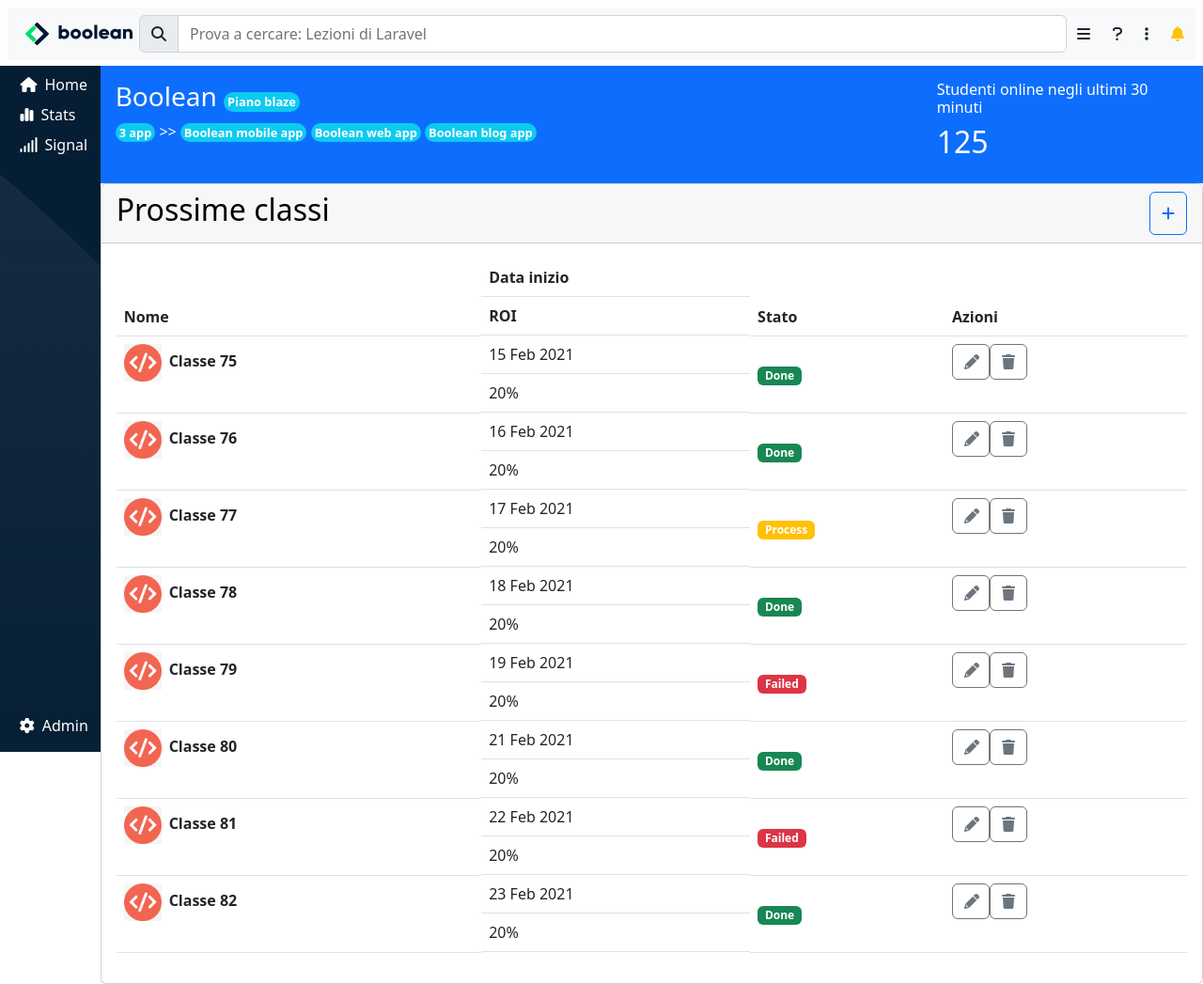
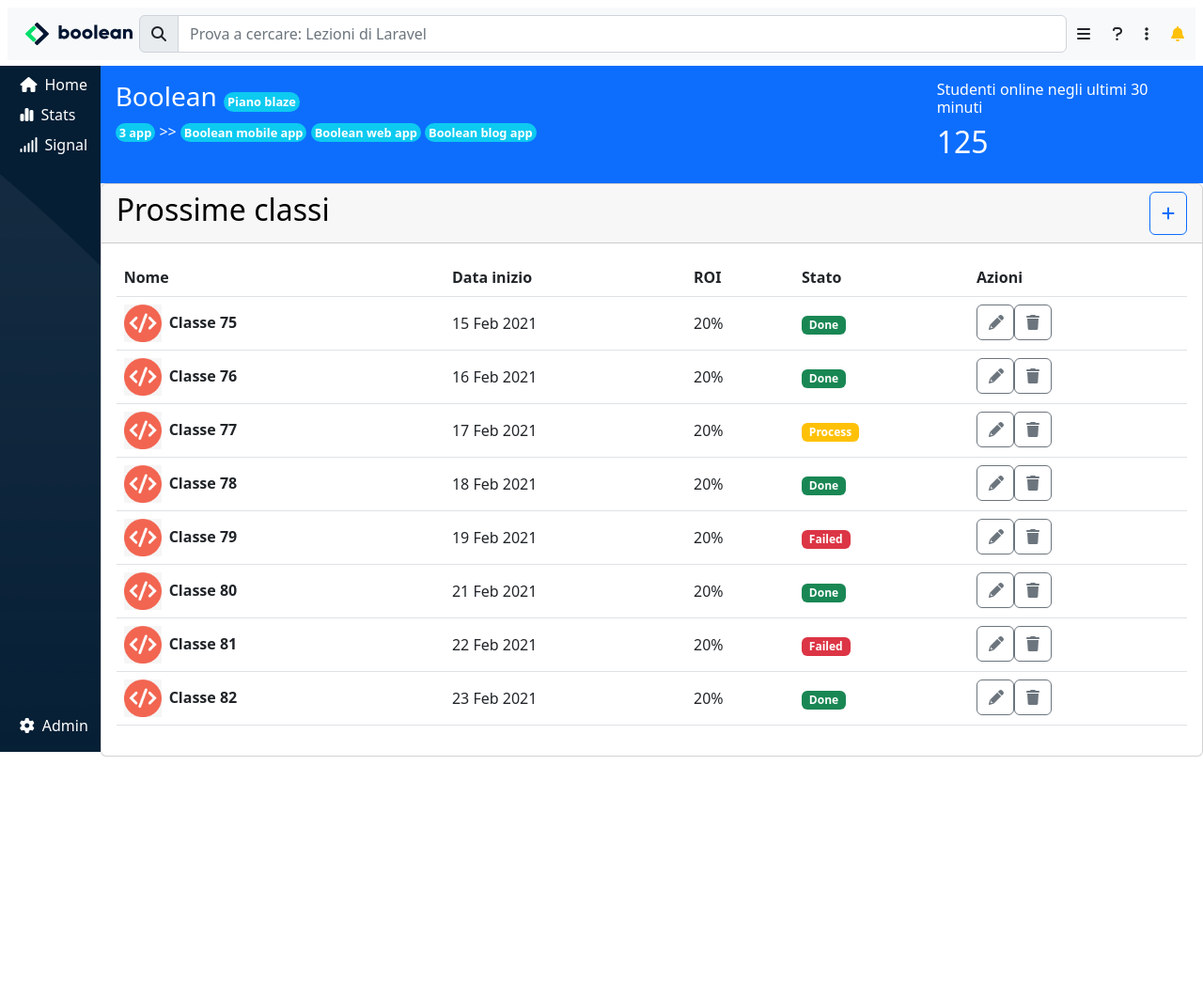
Before and after one commit to EliaMagris/html-css-bootstrap-dashboard, a plain HTML site: page index.html in a window 1280 px wide. Shown: the whole page at 94% size. After the commit the page ends 805 px from the top, so only its background shows below. Drawn offline with nearby package versions, Linux system fonts and the light colour scheme.

Commit message:
tabella completata

```diff
--- a/index.html
+++ b/index.html
@@ -152,8 +152,8 @@
                             <thead>
                               <tr>
                                 <th scope="col" colspan="2">Nome</th>
-                                <th scope="col" class="d-none d-lg-block">Data inizio</th>
-                                <th scope="col" class="d-none d-lg-block">ROI</th>
+                                <th scope="col" class="d-none d-lg-table-cell">Data inizio</th>
+                                <th scope="col" class="d-none d-lg-table-cell">ROI</th>
                                 <th scope="col">Stato</th>
                                 <th scope="col">Azioni</th>
                               </tr>
@@ -161,57 +161,57 @@
                             <tbody>
                               <tr>
                                 <th scope="row" colspan="2"><img class="logo-mobile" src="assets/img/class-avatar.jpg" alt=""><span class="px-2">Classe 75</span></th>
-                                <td class="align-middle d-none d-lg-block d-none d-lg-block">15 Feb 2021</td>
-                                <td class="align-middle d-none d-lg-block">20%</td>
+                                <td class="align-middle d-none d-lg-table-cell">15 Feb 2021</td>
+                                <td class="align-middle d-none d-lg-table-cell">20%</td>
                                 <td class="align-middle"><span class="badge text-bg-success">Done</span></td>
                                 <td><button type="button" class="btn btn-outline-secondary width-button-table"><i class="fa-solid fa-pencil"></i></button><button type="button" class="btn btn-outline-secondary"><i class="fa-solid fa-trash"></i></button></td>
                               </tr>
                               <tr>
                                 <th scope="row" colspan="2"><img class="logo-mobile" src="assets/img/class-avatar.jpg" alt=""><span class="px-2">Classe 76</span></th>
-                                <td class="align-middle d-none d-lg-block">16 Feb 2021</td>
-                                <td class="align-middle d-none d-lg-block">20%</td>
+                                <td class="align-middle d-none d-lg-table-cell">16 Feb 2021</td>
+                                <td class="align-middle d-none d-lg-table-cell">20%</td>
                                 <td class="align-middle"><span class="badge text-bg-success">Done</span></td>
                                 <td><button type="button" class="btn btn-outline-secondary width-button-table"><i class="fa-solid fa-pencil"></i></button><button type="button" class="btn btn-outline-secondary"><i class="fa-solid fa-trash"></i></button></td>
                               </tr>
                               <tr>
                                 <th scope="row" colspan="2"><img class="logo-mobile" src="assets/img/class-avatar.jpg" alt=""><span class="px-2">Classe 77</span></th>
-                                <td class="align-middle d-none d-lg-block">17 Feb 2021</td>
-                                <td class="align-middle d-none d-lg-block">20%</td>
+                                <td class="align-middle d-none d-lg-table-cell">17 Feb 2021</td>
+                                <td class="align-middle d-none d-lg-table-cell">20%</td>
                                 <td class="align-middle"><span class="badge text-bg-warning text-white">Process</span></td>
                                 <td><button type="button" class="btn btn-outline-secondary width-button-table"><i class="fa-solid fa-pencil"></i></button><button type="button" class="btn btn-outline-secondary"><i class="fa-solid fa-trash"></i></button></td>
                               </tr>
                               <tr>
                                 <th scope="row" colspan="2"><img class="logo-mobile" src="assets/img/class-avatar.jpg" alt=""><span class="px-2">Classe 78</span></th>
-                                <td class="align-middle d-none d-lg-block">18 Feb 2021</td>
-                                <td class="align-middle d-none d-lg-block">20%</td>
+                                <td class="align-middle d-none d-lg-table-cell">18 Feb 2021</td>
+                                <td class="align-middle d-none d-lg-table-cell">20%</td>
                                 <td class="align-middle"><span class="badge text-bg-success">Done</span></td>
                                 <td><button type="button" class="btn btn-outline-secondary width-button-table"><i class="fa-solid fa-pencil"></i></button><button type="button" class="btn btn-outline-secondary"><i class="fa-solid fa-trash"></i></button></td>
                               </tr>
                               <tr>
                                 <th scope="row" colspan="2"><img class="logo-mobile" src="assets/img/class-avatar.jpg" alt=""><span class="px-2">Classe 79</span></th>
-                                <td class="align-middle d-none d-lg-block">19 Feb 2021</td>
-                                <td class="align-middle d-none d-lg-block">20%</td>
+                                <td class="align-middle d-none d-lg-table-cell">19 Feb 2021</td>
+                                <td class="align-middle d-none d-lg-table-cell">20%</td>
                                 <td class="align-middle"><span class="badge text-bg-danger">Failed</span></td>
                                 <td><button type="button" class="btn btn-outline-secondary width-button-table"><i class="fa-solid fa-pencil"></i></button><button type="button" class="btn btn-outline-secondary"><i class="fa-solid fa-trash"></i></button></td>
                               </tr>
                               <tr>
                                 <th scope="row" colspan="2"><img class="logo-mobile" src="assets/img/class-avatar.jpg" alt=""><span class="px-2">Classe 80</span></th>
-                                <td class="align-middle d-none d-lg-block">21 Feb 2021</td>
-                                <td class="align-middle d-none d-lg-block">20%</td>
+                                <td class="align-middle d-none d-lg-table-cell">21 Feb 2021</td>
+                                <td class="align-middle d-none d-lg-table-cell">20%</td>
                                 <td class="align-middle"><span class="badge text-bg-success">Done</span></td>
                                 <td><button type="button" class="btn btn-outline-secondary width-button-table"><i class="fa-solid fa-pencil"></i></button><button type="button" class="btn btn-outline-secondary"><i class="fa-solid fa-trash"></i></button></td>
                               </tr>
                               <tr>
                                 <th scope="row" colspan="2"><img class="logo-mobile" src="assets/img/class-avatar.jpg" alt=""><span class="px-2">Classe 81</span></th>
-                                <td class="align-middle d-none d-lg-block">22 Feb 2021</td>
-                                <td class="align-middle d-none d-lg-block">20%</td>
+                                <td class="align-middle d-none d-lg-table-cell">22 Feb 2021</td>
+                                <td class="align-middle d-none d-lg-table-cell">20%</td>
                                 <td class="align-middle"><span class="badge text-bg-danger">Failed</span></td>
                                 <td><button type="button" class="btn btn-outline-secondary width-button-table"><i class="fa-solid fa-pencil"></i></button><button type="button" class="btn btn-outline-secondary"><i class="fa-solid fa-trash"></i></button></td>
                               </tr>
                               <tr>
                                 <th scope="row" colspan="2"><img class="logo-mobile" src="assets/img/class-avatar.jpg" alt=""><span class="px-2">Classe 82</span></th>
-                                <td class="align-middle d-none d-lg-block">23 Feb 2021</td>
-                                <td class="align-middle d-none d-lg-block">20%</td>
+                                <td class="align-middle d-none d-lg-table-cell">23 Feb 2021</td>
+                                <td class="align-middle d-none d-lg-table-cell">20%</td>
                                 <td class="align-middle"><span class="badge text-bg-success">Done</span></td>
                                 <td><button type="button" class="btn btn-outline-secondary width-button-table"><i class="fa-solid fa-pencil"></i></button><button type="button" class="btn btn-outline-secondary"><i class="fa-solid fa-trash"></i></button></td>
                               </tr>
```
